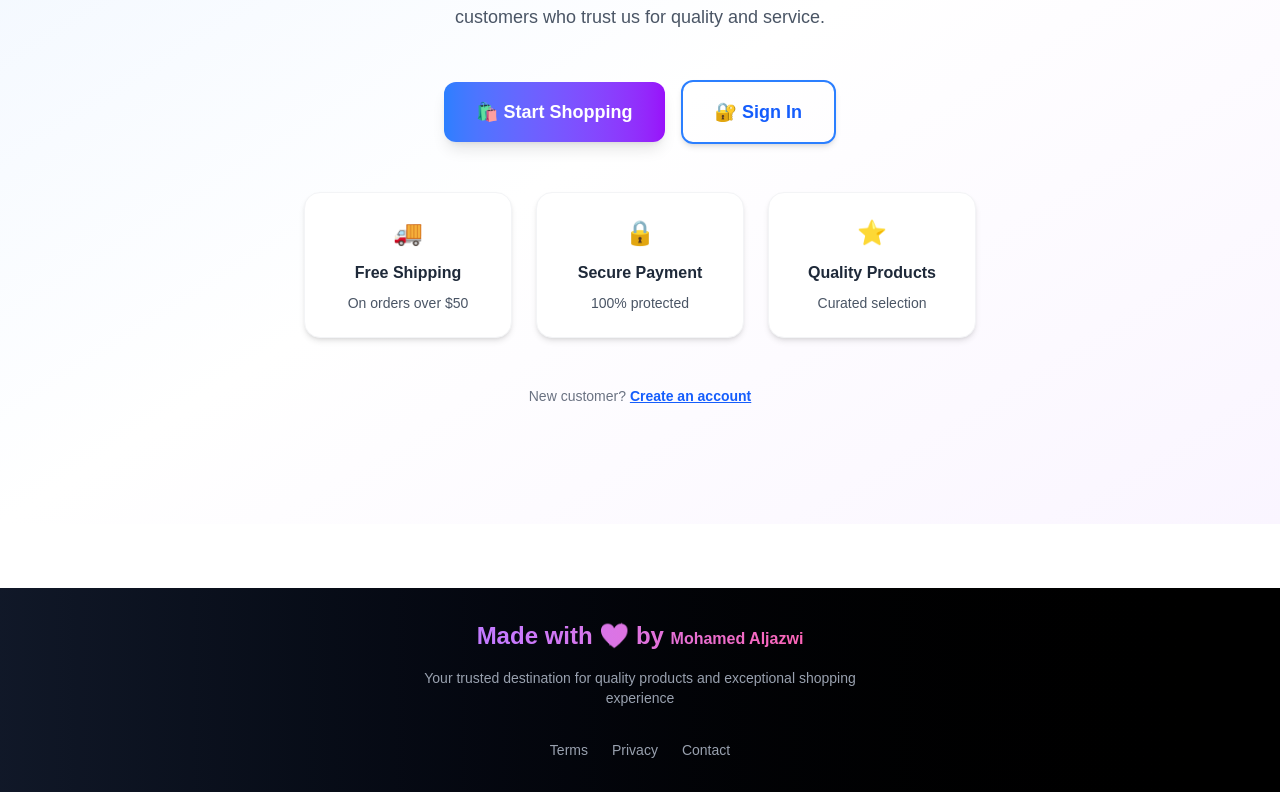
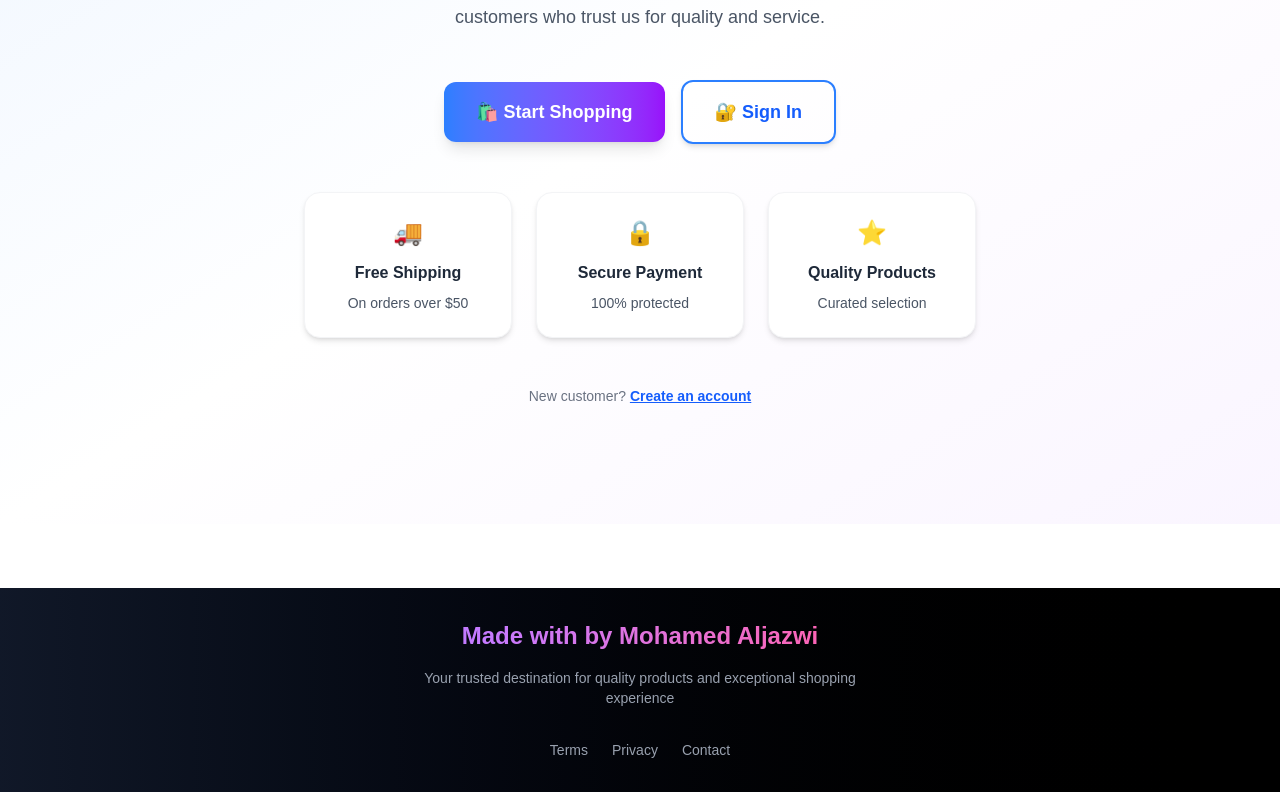
Before and after one commit to MohamedElgazwy/my-shop-nextjs, a Next.js app: page /StartPage in a window 1280 px wide. Shown: the part 348-1140 px from the top of the page. Built offline with nearby package versions, Linux system fonts and the light colour scheme.

Commit message:
extra editing

```diff
--- a/app/components/Footer.jsx
+++ b/app/components/Footer.jsx
@@ -4,10 +4,7 @@ function Footer() {
       <div className="container mx-auto px-2 sm:px-4 text-center">
         <div className="flex flex-col items-center space-y-2 sm:space-y-4">
           <h2 className="text-lg sm:text-2xl font-bold bg-gradient-to-r from-purple-400 to-pink-400 bg-clip-text text-transparent">
-            Made with 💖 by{" "}
-            <span className="font-mono text-xs sm:text-base">
-              Mohamed Aljazwi
-            </span>
+            Made with by Mohamed Aljazwi
           </h2>
           <p className="text-gray-400 text-xs sm:text-sm max-w-md">
             Your trusted destination for quality products and exceptional
```
